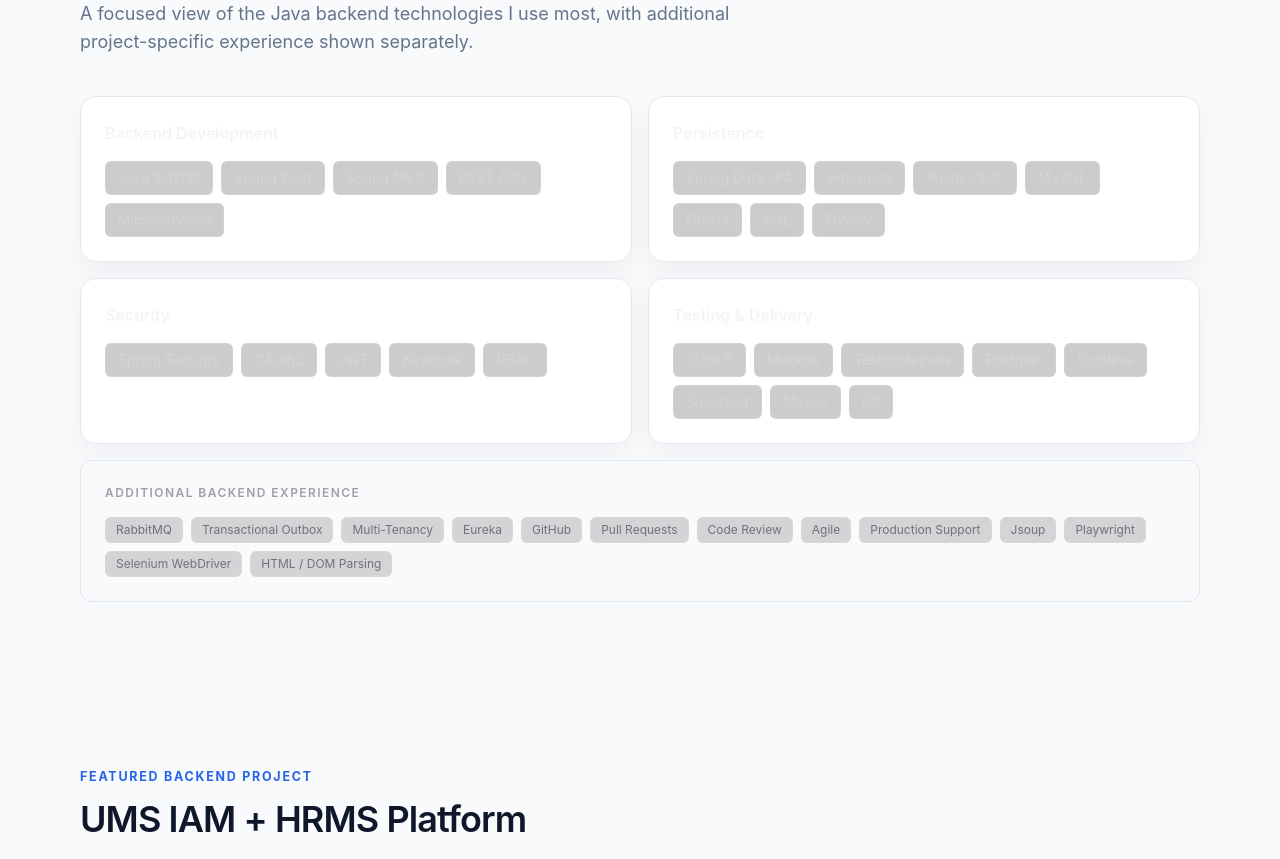
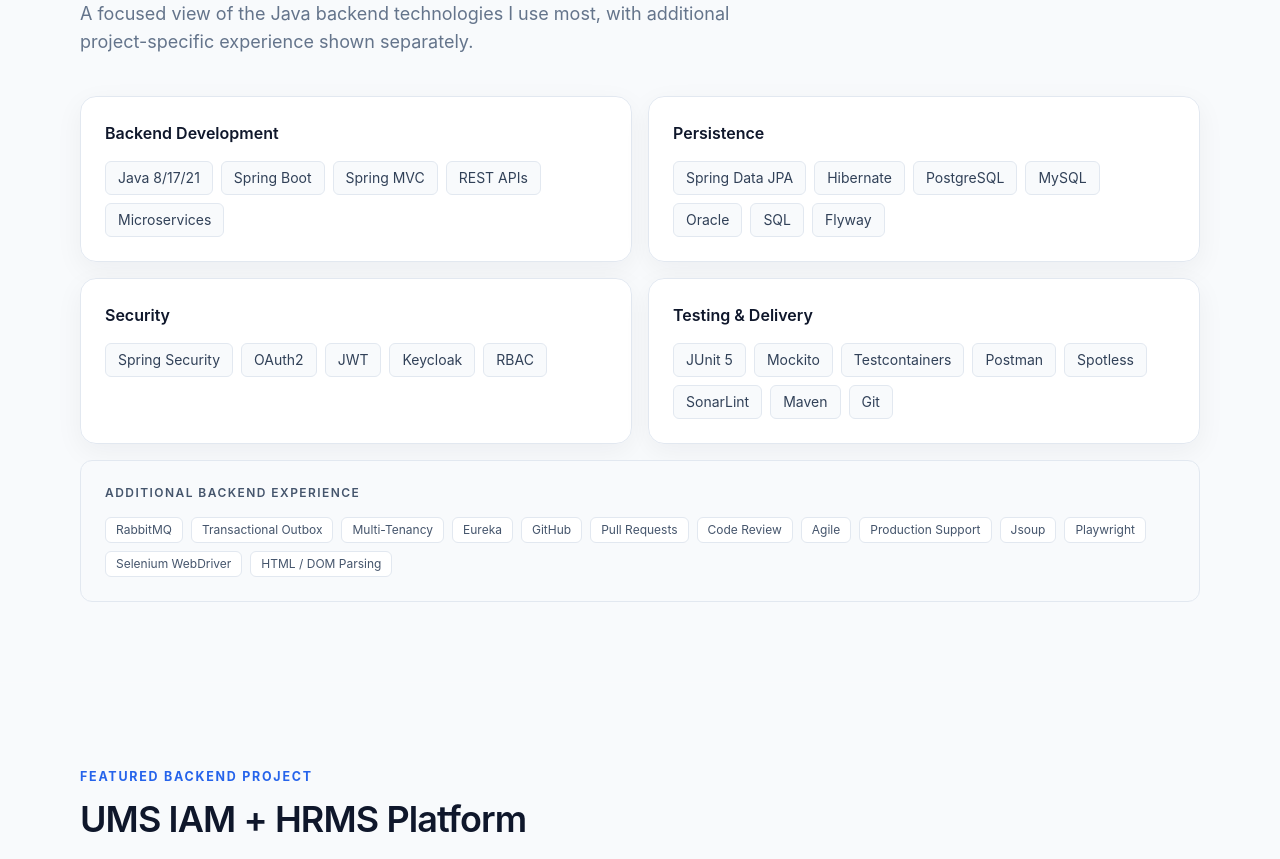
Before and after one commit to sushantapi/sushant-portfolio-v1, a React (Vite) app: page / in a window 1280 px wide. Shown: the part 3300-4159 px from the top of the page. Built offline with nearby package versions, Linux system fonts and the light colour scheme.

Commit message:
style: update skills for light theme

```diff
--- a/src/sections/Skills.tsx
+++ b/src/sections/Skills.tsx
@@ -4,16 +4,16 @@
 
 export function Skills() {
   return (
-    <section id="skills" className="section-pad border-t border-white/8">
+    <section id="skills" className="section-pad border-t border-slate-200">
       <div className="section-shell">
         <SectionHeading eyebrow="Capabilities" title="Core Backend Skills" description="A focused view of the Java backend technologies I use most, with additional project-specific experience shown separately." />
         <div className="grid gap-4 md:grid-cols-2">
           {skillGroups.map((group, index) => (
             <Reveal key={group.title} delay={index * 80}>
               <article className="interactive-card card h-full p-5 sm:p-6">
-                <h3 className="text-base font-semibold text-zinc-100">{group.title}</h3>
+                <h3 className="text-base font-semibold text-slate-900">{group.title}</h3>
                 <div className="mt-4 flex flex-wrap gap-2">
-                  {group.items.map((item) => <span key={item} className="rounded-md border border-white/10 bg-black/20 px-3 py-1.5 text-sm text-zinc-300">{item}</span>)}
+                  {group.items.map((item) => <span key={item} className="rounded-md border border-slate-200 bg-slate-50 px-3 py-1.5 text-sm text-slate-700">{item}</span>)}
                 </div>
               </article>
             </Reveal>
@@ -22,9 +22,9 @@
 
         <Reveal delay={120}>
           <div className="secondary-skill-panel mt-4 rounded-xl border p-5 sm:p-6">
-            <h3 className="text-xs font-semibold uppercase tracking-[0.12em] text-zinc-400">Additional Backend Experience</h3>
+            <h3 className="text-xs font-semibold uppercase tracking-[0.12em] text-slate-600">Additional Backend Experience</h3>
             <div className="mt-4 flex flex-wrap gap-2">
-              {additionalSkills.map((item) => <span key={item} className="rounded-md border border-white/6 bg-black/15 px-2.5 py-1 text-xs text-zinc-500">{item}</span>)}
+              {additionalSkills.map((item) => <span key={item} className="rounded-md border border-slate-200 bg-white px-2.5 py-1 text-xs text-slate-600">{item}</span>)}
             </div>
           </div>
         </Reveal>
```
